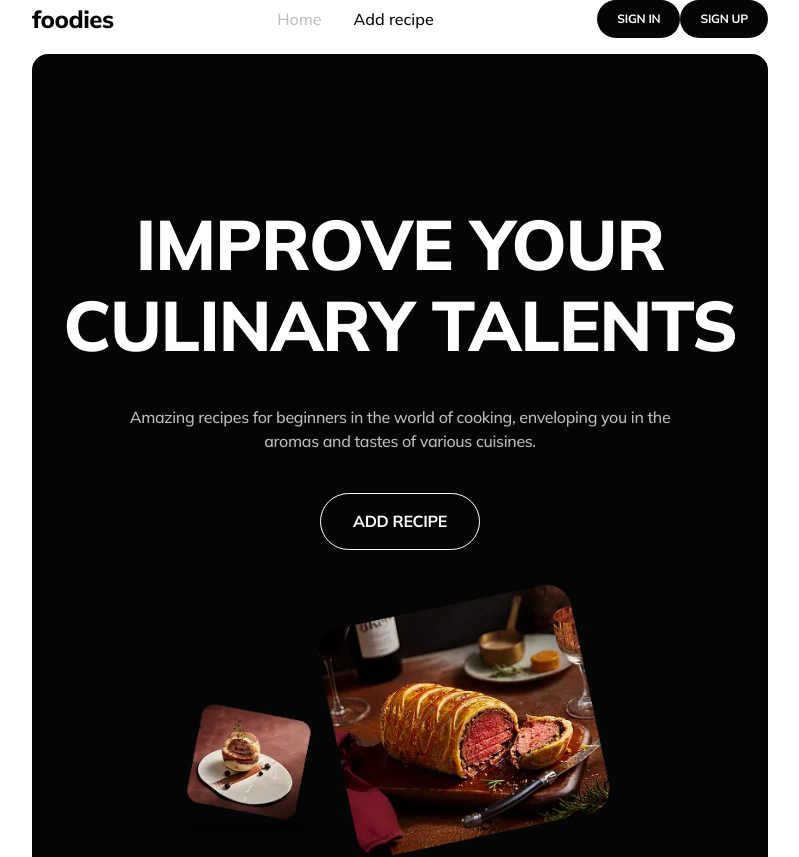
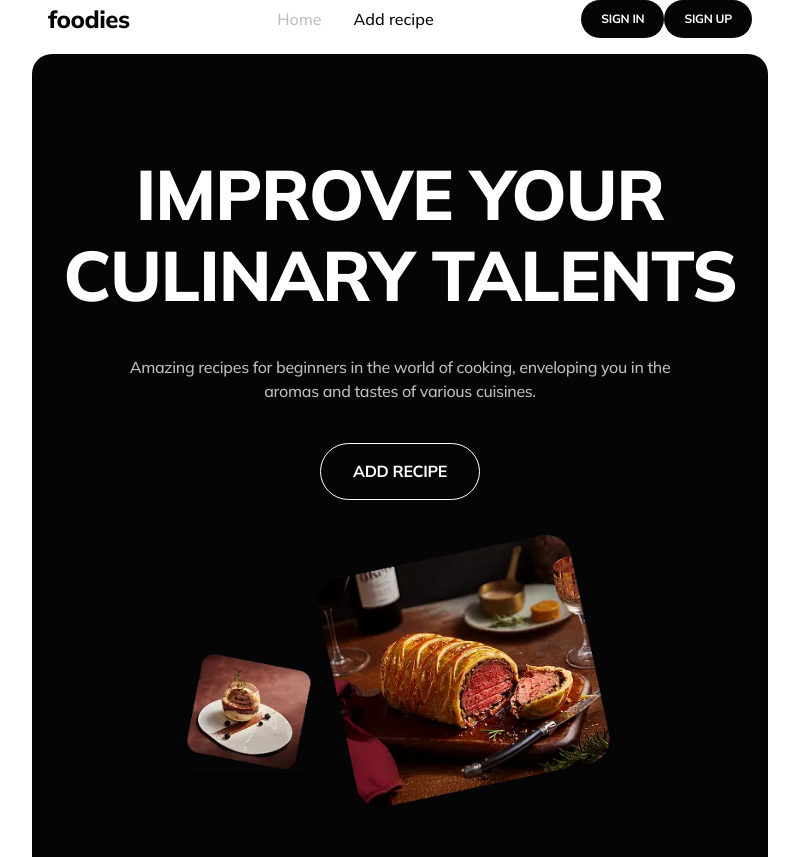
Before and after one commit to project-node-react/recipe-service-app, a React (Vite) app: page / in a window 1280 px wide. Shown: the top 857 px of the page, without its empty margins (240-1039 px from the left). Built offline with nearby package versions, Linux system fonts and the light colour scheme; no server answers.

Commit message:
Виправив паддинги, маржини компонента Hero

```diff
--- a/src/components/Container/Container.module.css
+++ b/src/components/Container/Container.module.css
@@ -7,7 +7,7 @@
 @media screen and (min-width: 768px) {
   .container {
     max-width: 768px;
-    padding: 0 16px;
+    padding: 0 32px;
   }
 }
 
--- a/src/components/Hero/Hero.jsx
+++ b/src/components/Hero/Hero.jsx
@@ -1,6 +1,5 @@
 import { useNavigate } from "react-router-dom";
 import { useDispatch, useSelector } from "react-redux";
-import Container from "../Container/Container";
 import { selectIsLoggedIn } from "../../redux/auth/selectors";
 import { openModal } from "../../redux/ui/slice";
 import heroLarge from "../../assets/hero/hero-1.webp";
@@ -22,7 +21,6 @@ export const Hero = () => {
 
   return (
     <section className={style.hero}>
-      <Container>
       <div className={style.box}>
         <h1 className={style.title}>Improve your culinary talents</h1>
         <p className={style.subtitle}>
@@ -37,7 +35,6 @@ export const Hero = () => {
         <img src={heroSmall} alt="" className={`${style.photo} ${style.photoSmall}`} />
         <img src={heroLarge} alt="" className={`${style.photo} ${style.photoLarge}`} />
       </div>
-      </Container>
     </section>
   );
 };
--- a/src/components/Hero/Hero.module.css
+++ b/src/components/Hero/Hero.module.css
@@ -3,11 +3,13 @@
  * mobile от 320px (адаптив с 375px) → tablet от 768px → desktop от 1440px.
  */
 .hero {
-  padding: 100px 0;
-  margin-bottom: 32px;
+  margin-left: -8px;
+  margin-right: -8px;
+  padding: 100px 8px;
+  margin-bottom: 14px;
   background-color: var(--main);
   color: var(--white);
-  border-radius: 16px;
+  border-radius: 20px;
   overflow: hidden;
 }
 
@@ -96,12 +98,19 @@
 
 @media screen and (min-width: 768px) {
   .hero {
-    padding: 150px 0;
-    margin-bottom: 40px;
+    display: flex;
+    flex-direction: column;
+    width: auto;
+    margin-left: -16px;
+    margin-right: -16px;
+    padding: 100px 29px 90px;
+    margin-bottom: 60px;
+    align-items: center;
   }
 
   .box {
-    max-width: 678px;
+    max-width: 736px;
+    margin: 0 auto;
     gap: 40px;
   }
 
@@ -138,7 +147,10 @@
 
 @media screen and (min-width: 1440px) {
   .hero {
-    padding: 64px 0;
+    margin-left: -60px;
+    margin-right: -60px;
+    padding: 64px 40px;
+    margin-bottom: 60px;
   }
 
   .box {
```
Lines whose indentation alone changed are shown as unchanged.
